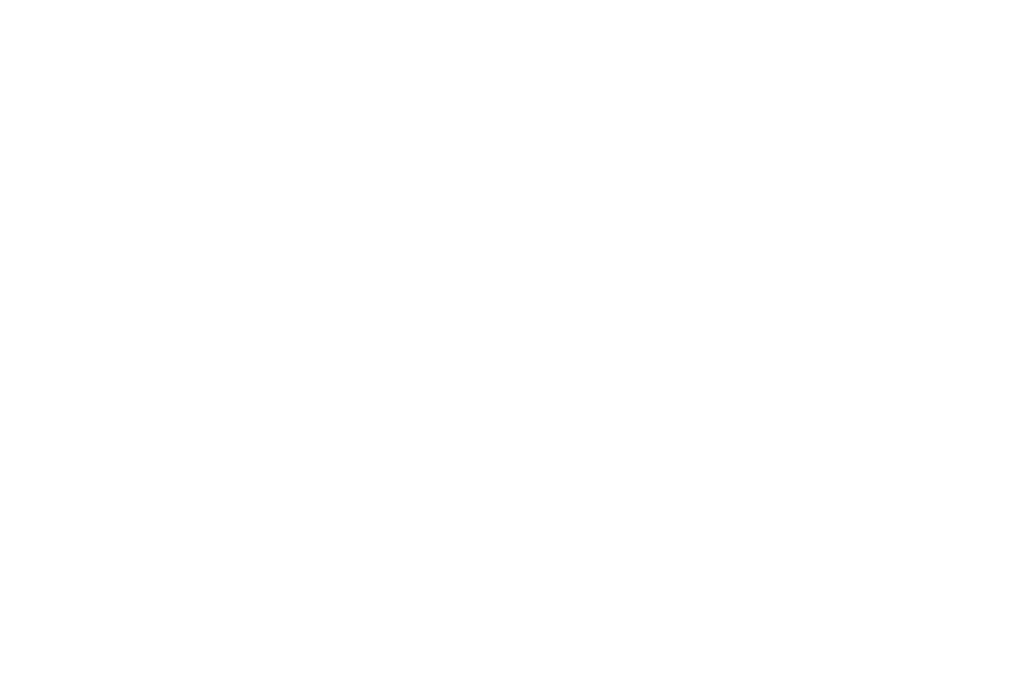
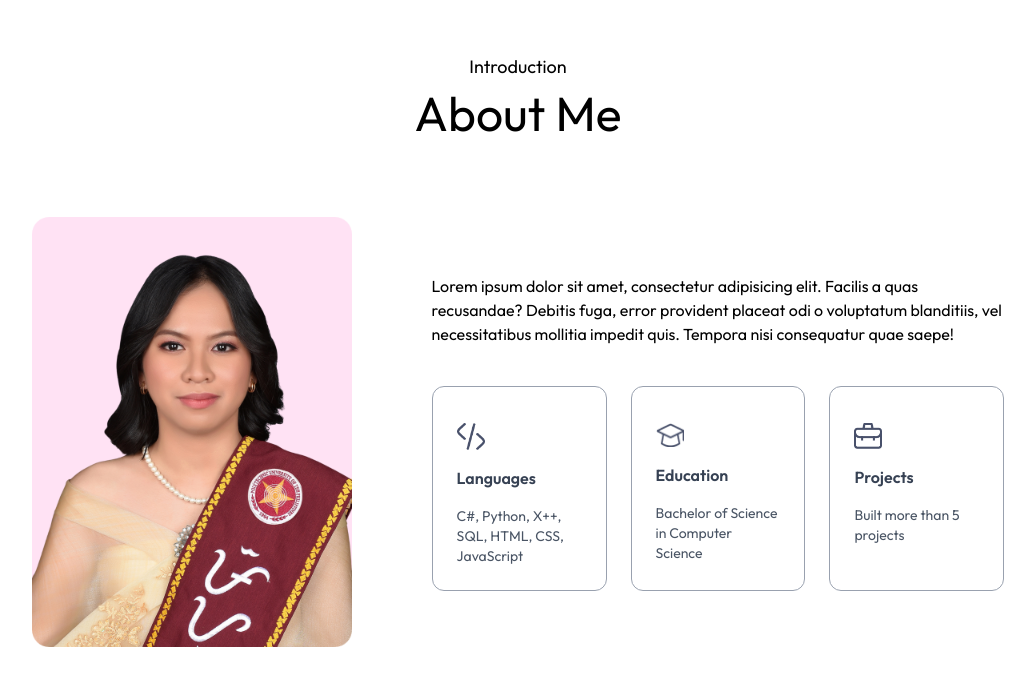
Before and after one commit to Jellepi/my-portfolio, a Next.js app: page / in a window 1280 px wide. Shown: the part 787-1472 px from the top of the page, without its empty margins (122-1157 px from the left). Before the commit the page ends 800 px from the top, so only its background shows below. Built offline with nearby package versions, Linux system fonts and the light colour scheme; a web font is replaced by a local one.

Commit message:
Copied About section from previous version

```diff
--- /dev/null
+++ b/app/components/About.jsx
@@ -0,0 +1,40 @@
+import React from 'react';
+import Image from 'next/image'
+import { assets, infoList } from '@/assests/assets';
+
+const About = () => {
+  return (
+    <div id='about' className='w-full px-[12%] py-10 scroll-mt-20'>
+      <h4 className='text-center mb-2 text-lg'>
+        Introduction</h4>
+      <h2 className='text-center text-5xl'>
+        About Me</h2>
+
+        <div className='flex w-full flex-col lg:flex-row items-center gap-20 my-20'>
+            <div className='w-64 sm:w-80 rounded-3xl max-w-none'>
+            <Image src={assets.user_image} alt='userPic'
+            className='w-full-rounded-3xl'/>
+            </div>
+            <div className='flex-1'>
+                <p
+                className='mb-10 max-w-2xl'
+                >Lorem ipsum dolor sit amet, consectetur adipisicing elit. Facilis a quas recusandae? Debitis fuga, error provident placeat odi
+                    o voluptatum blanditiis, vel necessitatibus mollitia impedit quis. Tempora nisi consequatur quae saepe!</p>
+            <ul className='grid grid-cols-1 sm:grid-cols-3 gap-6 max-w-2xl'>
+                {infoList.map(({icon, iconDark, title, description}, index)=>(
+                  <li className= 'border-[0.5px] border-gray-400 rounded-xl p-6 cursor-pointer hover:bg-lightHover hover:-translate-y-1 duration-500' key={index}>
+                    <Image src={icon} alt='title' className='w-7 mt-3'/>
+                    <h3 className='my-4 font-semibold text-gray-700'>{title}</h3>
+                    <p className=' text-gray-600 text-sm'>{description}</p>
+                  </li>
+                ))}
+            </ul>
+            </div>
+
+        </div>
+
+    </div>
+  )
+}
+
+export default About
--- a/app/page.js
+++ b/app/page.js
@@ -1,12 +1,14 @@
 'use client'
 import Navbar from "./components/Navbar";
 import Hero from "./components/Hero";
+import About from "./components/About";
 
 export default function Home() {
   return (
    <>
-   <Navbar />
-   <Hero />
+   <Navbar    />
+   <Hero     />
+   <About   />
    </>
   );
 }
```
